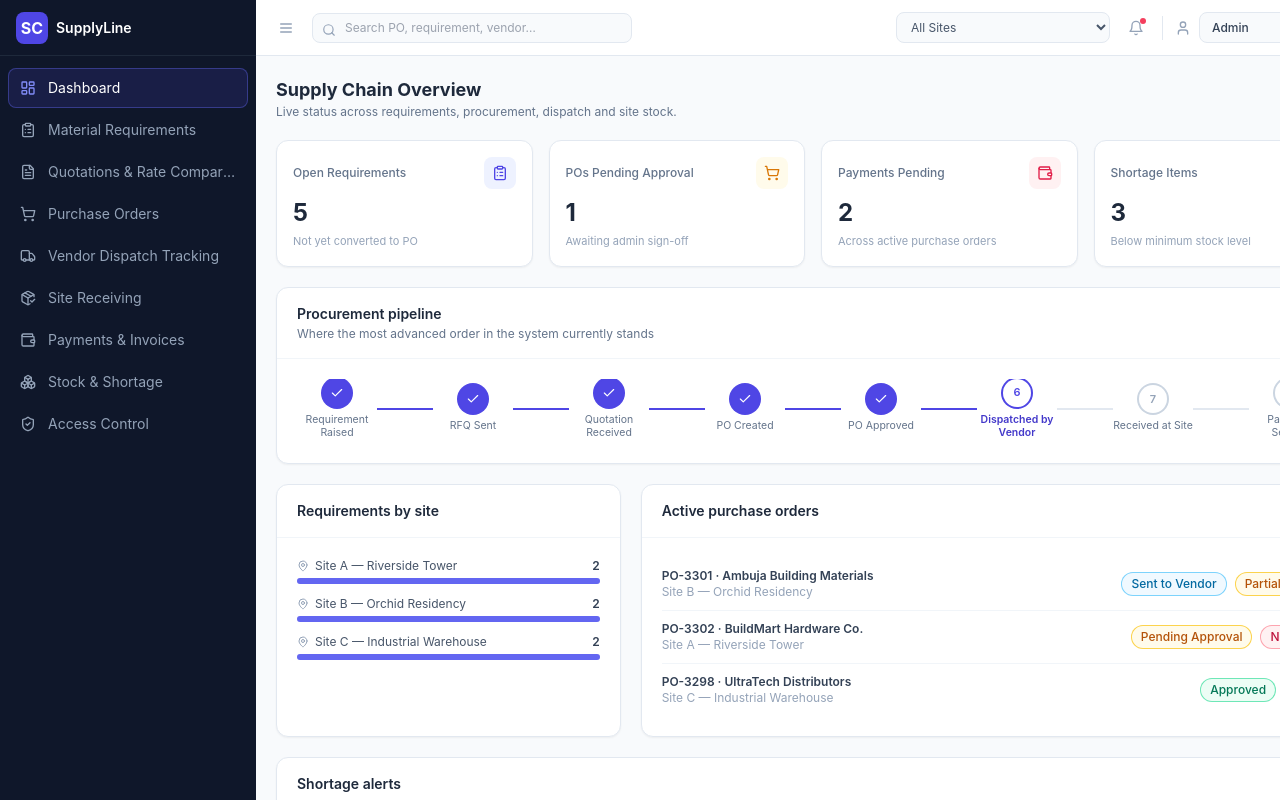
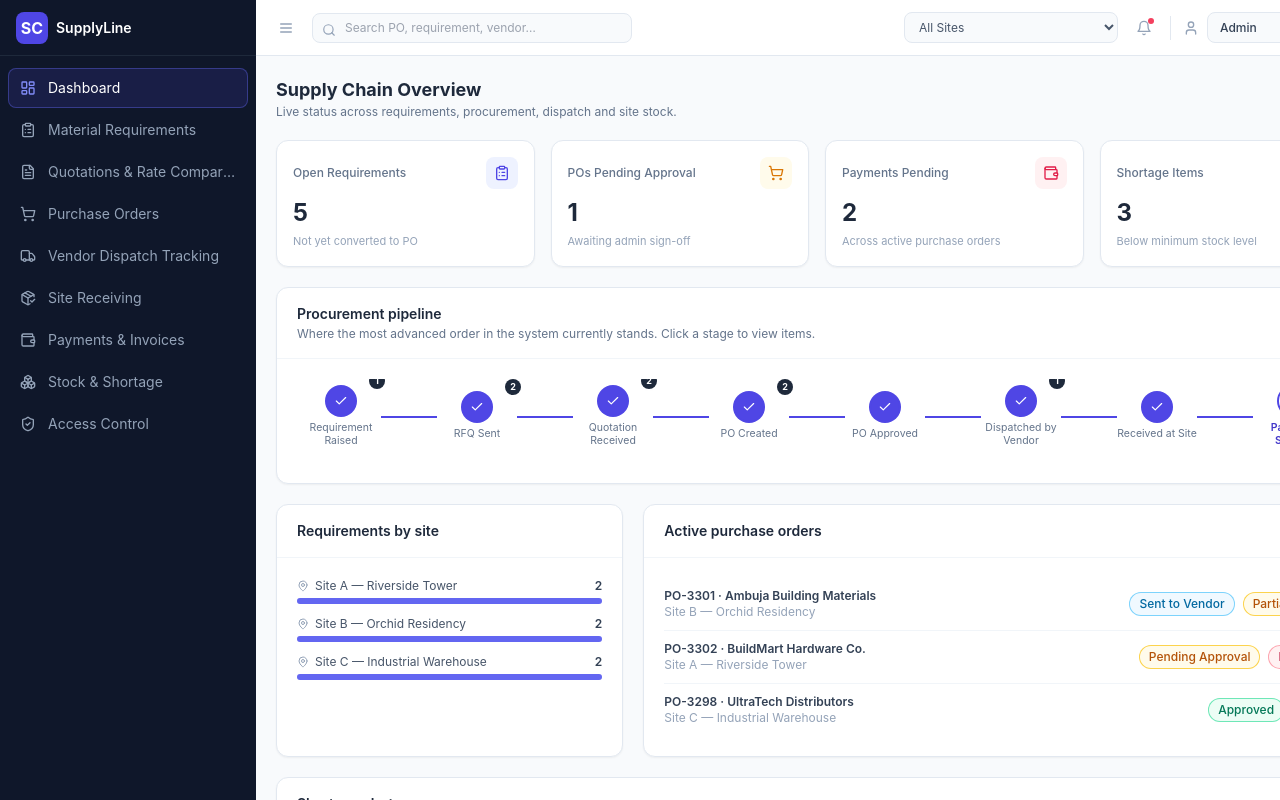
Before and after one commit to AtulMachal/Supply_Chain_Management, a React (Vite) app: page / in a window 1280 px wide. Shown: the top 800 px of the page. Built offline with nearby package versions, Linux system fonts and the light colour scheme.

Commit message:
Enhance Dashboard KPIs and make pipeline interactive

```diff
--- a/src/App.jsx
+++ b/src/App.jsx
@@ -65,7 +65,7 @@ export default function App() {
         />
 
         <main className="min-h-0 flex-1 overflow-y-auto p-5">
-          {page === "dashboard" && <Dashboard requirements={requirements} pos={pos} stock={stock} siteFilter={siteFilter} />}
+          {page === "dashboard" && <Dashboard requirements={requirements} pos={pos} stock={stock} siteFilter={siteFilter} setPage={setPage} />}
           {page === "requirements" && (perms.requirements ? (
             <RequirementsPage requirements={requirements} setRequirements={setRequirements} siteFilter={siteFilter} />
           ) : <Locked />)}
--- a/src/components/common/Kpi.jsx
+++ b/src/components/common/Kpi.jsx
@@ -1,5 +1,5 @@
 import React from "react";
-export default function Kpi({ icon: Icon, label, value, hint, tone = "indigo" }) {
+export default function Kpi({ icon: Icon, label, value, hint, tone = "indigo", onClick }) {
   const tones = {
     indigo: "bg-indigo-50 text-indigo-600",
     amber: "bg-amber-50 text-amber-600",
@@ -7,7 +7,10 @@ export default function Kpi({ icon: Icon, label, value, hint, tone = "indigo" })
     rose: "bg-rose-50 text-rose-600",
   };
   return (
-    <div className="rounded-xl border border-slate-200 bg-white p-4 shadow-sm">
+    <div
+      onClick={onClick}
+      className={`rounded-xl border border-slate-200 bg-white p-4 shadow-sm transition-all ${onClick ? "cursor-pointer hover:border-indigo-300 hover:shadow-md" : ""}`}
+    >
       <div className="flex items-center justify-between">
         <span className="text-xs font-medium text-slate-500">{label}</span>
         <div className={`flex h-8 w-8 items-center justify-center rounded-lg ${tones[tone]}`}>
--- a/src/components/common/PipelineTracker.jsx
+++ b/src/components/common/PipelineTracker.jsx
@@ -2,27 +2,39 @@ import React from "react";
 import { Check } from "lucide-react";
 import { PIPELINE_STAGES } from "../../data/mockData";
 
-export default function PipelineTracker({ activeIndex }) {
+export default function PipelineTracker({ activeIndex, onStageClick, stageCounts = [] }) {
   return (
-    <div className="flex items-center overflow-x-auto pb-1">
+    <div className="flex items-center overflow-x-auto pb-4 pt-2 px-1 scrollbar-hide">
       {PIPELINE_STAGES.map((stage, i) => {
         const done = i < activeIndex;
         const current = i === activeIndex;
+        const count = stageCounts[i] || 0;
+        const isClickable = !!onStageClick;
+
         return (
           <div key={stage} className="flex items-center last:flex-none">
-            <div className="flex flex-col items-center gap-1.5">
+            <button
+              onClick={() => isClickable && onStageClick(i, stage)}
+              disabled={!isClickable}
+              className={`group relative flex flex-col items-center gap-1.5 ${isClickable ? "cursor-pointer hover:opacity-80" : "cursor-default"}`}
+            >
+              {count > 0 && (
+                <div className="absolute -top-3.5 -right-1 flex h-4 min-w-[16px] items-center justify-center rounded-full bg-slate-800 px-1 text-[9px] font-bold text-white shadow-sm ring-2 ring-white">
+                  {count}
+                </div>
+              )}
               <div
-                className={`flex h-7 w-7 shrink-0 items-center justify-center rounded-full text-[11px] font-semibold ring-2
+                className={`flex h-7 w-7 shrink-0 items-center justify-center rounded-full text-[11px] font-semibold ring-2 transition-colors
                 ${done ? "bg-indigo-600 text-white ring-indigo-600" : current ? "bg-white text-indigo-600 ring-indigo-600" : "bg-white text-slate-400 ring-slate-300"}`}
               >
                 {done ? <Check className="h-3.5 w-3.5" /> : i + 1}
               </div>
-              <span className={`w-20 shrink-0 text-center text-[10.5px] leading-tight ${current ? "font-semibold text-indigo-700" : "text-slate-500"}`}>
+              <span className={`w-20 shrink-0 text-center text-[10.5px] leading-tight transition-colors ${current ? "font-semibold text-indigo-700" : "text-slate-500"} ${isClickable ? "group-hover:text-indigo-600" : ""}`}>
                 {stage}
               </span>
-            </div>
+            </button>
             {i < PIPELINE_STAGES.length - 1 && (
-              <div className={`h-0.5 w-8 shrink-0 sm:w-14 ${done ? "bg-indigo-600" : "bg-slate-200"}`} />
+              <div className={`h-0.5 w-8 shrink-0 sm:w-14 transition-colors ${done ? "bg-indigo-600" : "bg-slate-200"}`} />
             )}
           </div>
         );
--- a/src/components/layout/Sidebar.jsx
+++ b/src/components/layout/Sidebar.jsx
@@ -3,7 +3,7 @@ import { Lock } from "lucide-react";
 
 export default function Sidebar({ sidebarOpen, page, setPage, role, NAV }) {
   return (
-    <aside className={`${sidebarOpen ? "w-64" : "w-16"} shrink-0 bg-slate-900 transition-all duration-200`}>
+    <aside className={`${sidebarOpen ? "w-64" : "w-16"} shrink-0 bg-slate-900 transition-all duration-200 relative z-20`}>
       <div className="flex h-14 items-center gap-2 border-b border-slate-800 px-4">
         <div className="flex h-8 w-8 shrink-0 items-center justify-center rounded-lg bg-indigo-600 font-bold text-white">SC</div>
         {sidebarOpen && <span className="truncate text-sm font-semibold text-white">SupplyLine</span>}
@@ -16,11 +16,16 @@ export default function Sidebar({ sidebarOpen, page, setPage, role, NAV }) {
             <button
               key={n.key}
               onClick={() => setPage(n.key)}
-              className={`flex w-full items-center gap-3 rounded-lg px-3 py-2.5 text-left text-sm transition-colors
+              className={`group relative flex w-full items-center gap-3 rounded-lg px-3 py-2.5 text-left text-sm transition-colors
                 ${active ? "bg-indigo-600/15 text-white ring-1 ring-inset ring-indigo-500/40" : "text-slate-400 hover:bg-slate-800 hover:text-slate-200"}`}
             >
               <Icon className={`h-4 w-4 shrink-0 ${active ? "text-indigo-400" : ""}`} />
               {sidebarOpen && <span className="truncate">{n.label}</span>}
+              {!sidebarOpen && (
+                <div className="absolute left-full ml-2 hidden rounded bg-slate-800 px-2 py-1 text-xs text-white group-hover:block z-50 whitespace-nowrap shadow-lg">
+                  {n.label}
+                </div>
+              )}
             </button>
           );
         })}
@@ -29,12 +34,28 @@ export default function Sidebar({ sidebarOpen, page, setPage, role, NAV }) {
         )}
         {NAV.filter((n) => !n.always && !n.on).map((n) => {
           const Icon = n.icon;
-          return sidebarOpen ? (
-            <div key={n.key} className="flex w-full items-center gap-3 rounded-lg px-3 py-2.5 text-sm text-slate-600">
-              <Icon className="h-4 w-4 shrink-0" /> <span className="truncate">{n.label}</span>
-              <Lock className="ml-auto h-3 w-3" />
-            </div>
-          ) : null;
+          const active = page === n.key;
+          return (
+            <button
+              key={n.key}
+              onClick={() => setPage(n.key)}
+              className={`group relative flex w-full items-center gap-3 rounded-lg px-3 py-2.5 text-left text-sm transition-colors
+                ${active ? "bg-indigo-600/15 text-slate-400 ring-1 ring-inset ring-indigo-500/40" : "text-slate-600 hover:bg-slate-800/50 hover:text-slate-400"}`}
+            >
+              <Icon className="h-4 w-4 shrink-0" />
+              {sidebarOpen && (
+                <>
+                  <span className="truncate">{n.label}</span>
+                  <Lock className="ml-auto h-3 w-3" />
+                </>
+              )}
+              {!sidebarOpen && (
+                <div className="absolute left-full ml-2 hidden rounded bg-slate-800 px-2 py-1 text-xs text-slate-300 group-hover:flex items-center gap-1 z-50 whitespace-nowrap shadow-lg">
+                  {n.label} <Lock className="h-3 w-3" />
+                </div>
+              )}
+            </button>
+          );
         })}
       </nav>
     </aside>
--- a/src/pages/Dashboard.jsx
+++ b/src/pages/Dashboard.jsx
@@ -1,18 +1,46 @@
-import React from "react";
-import { ClipboardList, ShoppingCart, Wallet, Boxes, AlertTriangle, MapPin } from "lucide-react";
-import { SITES } from "../data/mockData";
-import { siteName, itemName, itemUnit, vendorName } from "../utils/helpers";
+import React, { useState } from "react";
+import { ClipboardList, ShoppingCart, Wallet, Boxes, AlertTriangle, MapPin, Eye } from "lucide-react";
+import { SITES, PIPELINE_STAGES } from "../data/mockData";
+import { siteName, itemName, itemUnit, vendorName, inr } from "../utils/helpers";
+import { getStageFromRequirement, getStageFromPO } from "../utils/pipelineLogic";
 import Badge from "../components/common/Badge";
 import Card from "../components/common/Card";
 import PipelineTracker from "../components/common/PipelineTracker";
 import Kpi from "../components/common/Kpi";
+import Modal from "../components/common/Modal";
 
-export default function Dashboard({ requirements, pos, stock, siteFilter }) {
+export default function Dashboard({ requirements, pos, stock, siteFilter, setPage }) {
+  const [selectedStage, setSelectedStage] = useState(null);
+
   const reqs = requirements.filter((r) => siteFilter === "ALL" || r.site === siteFilter);
+  const filteredPOs = pos.filter((p) => siteFilter === "ALL" || p.site === siteFilter);
+
   const pendingApproval = pos.filter((p) => p.status === "Pending Approval").length;
   const shortage = stock.filter((s) => s.qty < s.min);
   const pendingPayments = pos.filter((p) => p.paymentStatus !== "Paid").length;
   const openReqs = reqs.filter((r) => r.status !== "PO Created").length;
+
+  // Calculate pipeline stages
+  const stageCounts = new Array(PIPELINE_STAGES.length).fill(0);
+  let maxStage = 0;
+
+  reqs.forEach((r) => {
+    const stage = getStageFromRequirement(r);
+    stageCounts[stage]++;
+    if (stage > maxStage) maxStage = stage;
+  });
+
+  filteredPOs.forEach((p) => {
+    const stage = getStageFromPO(p);
+    stageCounts[stage]++;
+    if (stage > maxStage) maxStage = stage;
+  });
+
+  // Items for modal
+  const itemsInSelectedStage = selectedStage !== null ? [
+    ...reqs.filter((r) => getStageFromRequirement(r) === selectedStage).map(r => ({ ...r, type: 'Requirement' })),
+    ...filteredPOs.filter((p) => getStageFromPO(p) === selectedStage).map(p => ({ ...p, type: 'PO' }))
+  ] : [];
 
   return (
     <div className="space-y-5">
@@ -22,14 +50,18 @@ export default function Dashboard({ requirements, pos, stock, siteFilter }) {
       </div>
 
       <div className="grid grid-cols-2 gap-4 lg:grid-cols-4">
-        <Kpi icon={ClipboardList} label="Open Requirements" value={openReqs} hint="Not yet converted to PO" tone="indigo" />
-        <Kpi icon={ShoppingCart} label="POs Pending Approval" value={pendingApproval} hint="Awaiting admin sign-off" tone="amber" />
-        <Kpi icon={Wallet} label="Payments Pending" value={pendingPayments} hint="Across active purchase orders" tone="rose" />
-        <Kpi icon={Boxes} label="Shortage Items" value={shortage.length} hint="Below minimum stock level" tone="emerald" />
+        <Kpi onClick={() => setPage("requirements")} icon={ClipboardList} label="Open Requirements" value={openReqs} hint="Not yet converted to PO" tone="indigo" />
+        <Kpi onClick={() => setPage("po")} icon={ShoppingCart} label="POs Pending Approval" value={pendingApproval} hint="Awaiting admin sign-off" tone="amber" />
+        <Kpi onClick={() => setPage("payments")} icon={Wallet} label="Payments Pending" value={pendingPayments} hint="Across active purchase orders" tone="rose" />
+        <Kpi onClick={() => setPage("stock")} icon={Boxes} label="Shortage Items" value={shortage.length} hint="Below minimum stock level" tone="emerald" />
       </div>
 
-      <Card title="Procurement pipeline" subtitle="Where the most advanced order in the system currently stands">
-        <PipelineTracker activeIndex={5} />
+      <Card title="Procurement pipeline" subtitle="Where the most advanced order in the system currently stands. Click a stage to view items.">
+        <PipelineTracker
+          activeIndex={maxStage}
+          stageCounts={stageCounts}
+          onStageClick={(i) => setSelectedStage(i)}
+        />
       </Card>
 
       <div className="grid grid-cols-1 gap-5 lg:grid-cols-3">
@@ -89,6 +121,43 @@ export default function Dashboard({ requirements, pos, stock, siteFilter }) {
           </div>
         </Card>
       )}
+
+      <Modal open={selectedStage !== null} onClose={() => setSelectedStage(null)} title={selectedStage !== null ? PIPELINE_STAGES[selectedStage] : ""} wide>
+        <div className="space-y-4">
+          <p className="text-sm text-slate-500">Items currently at this stage of the procurement pipeline:</p>
+          {itemsInSelectedStage.length === 0 ? (
+            <div className="rounded-lg border border-dashed border-slate-300 bg-slate-50 py-8 text-center text-sm text-slate-500">
+              No items currently at this stage.
+            </div>
+          ) : (
+            <div className="divide-y divide-slate-100 rounded-lg border border-slate-200 bg-white shadow-sm">
+              {itemsInSelectedStage.map((item) => (
+                <div key={item.id} className="flex items-center justify-between p-4 text-sm">
+                  <div>
+                    <div className="flex items-center gap-2">
+                      <p className="font-semibold text-slate-700">{item.id}</p>
+                      <Badge tone={item.type === "PO" ? "indigo" : "emerald"}>{item.type}</Badge>
+                      <Badge>{item.status}</Badge>
+                    </div>
+                    <p className="mt-1 text-xs text-slate-500">
+                      <MapPin className="mb-0.5 inline h-3 w-3" /> {siteName(item.site)}
+                      {item.vendor && ` · Vendor: ${vendorName(item.vendor)}`}
+                    </p>
+                  </div>
+                  <div className="text-right">
+                    {item.type === 'Requirement' ? (
+                      <p className="font-semibold text-slate-700">{item.qty} {itemUnit(item.item)} {itemName(item.item)}</p>
+                    ) : (
+                      <p className="font-semibold text-slate-700">{item.items?.length} Items · {inr(item.amountPaid)}</p>
+                    )}
+                    <p className="text-[11px] text-slate-400">Created: {item.createdOn}</p>
+                  </div>
+                </div>
+              ))}
+            </div>
+          )}
+        </div>
+      </Modal>
     </div>
   );
 }
--- /dev/null
+++ b/src/utils/pipelineLogic.js
@@ -0,0 +1,39 @@
+// Maps Requirement and PO status to the PIPELINE_STAGES array index
+// PIPELINE_STAGES:
+// 0: "Requirement Raised", 1: "RFQ Sent", 2: "Quotation Received", 3: "PO Created",
+// 4: "PO Approved", 5: "Dispatched by Vendor", 6: "Received at Site", 7: "Payment Settled"
+
+export const getStageFromRequirement = (req) => {
+  switch (req.status) {
+    case "Draft":
+      return 0; // Requirement Raised
+    case "Sent to Vendor":
+      return 1; // RFQ Sent
+    case "Quoted":
+      return 2; // Quotation Received
+    case "PO Created":
+      return 3; // PO Created
+    default:
+      return 0;
+  }
+};
+
+export const getStageFromPO = (po) => {
+  if (po.paymentStatus === "Paid") return 7;
+
+  switch (po.status) {
+    case "Draft":
+    case "Pending Approval":
+    case "Rejected": // treating Rejected as still sitting at the PO Creation step
+      return 3;
+    case "Approved":
+      return 4;
+    case "Sent to Vendor":
+    case "Dispatched": // depending on naming convention
+      return 5;
+    case "Received":
+      return 6;
+    default:
+      return 3;
+  }
+};
```
